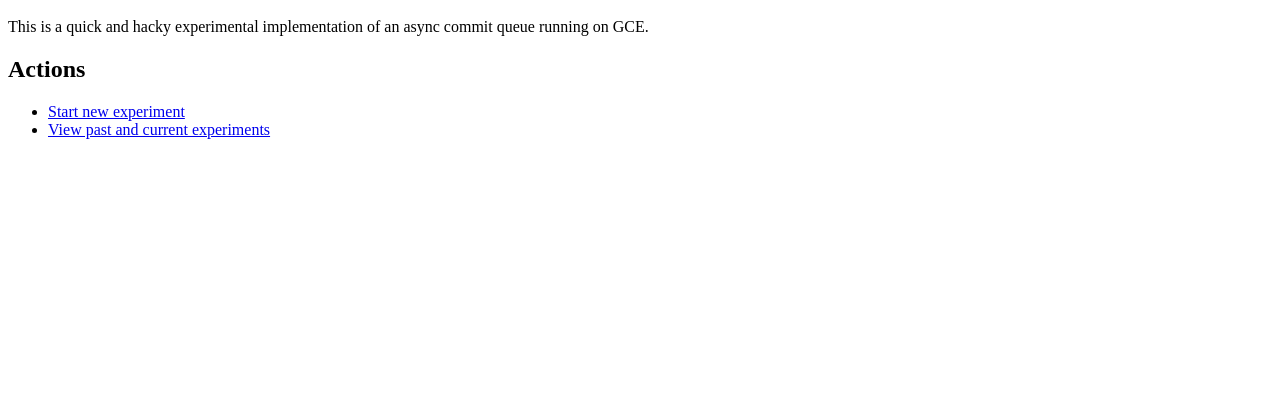
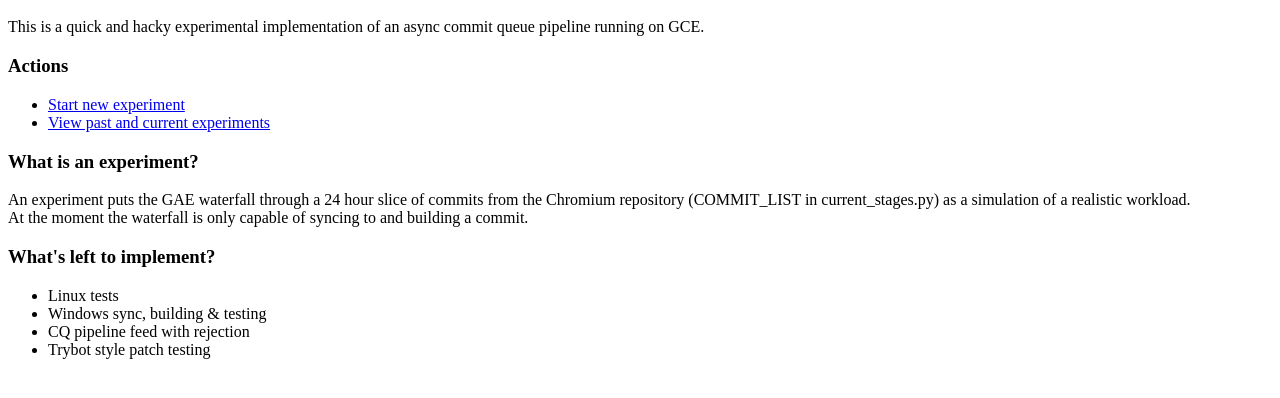
Before and after one commit to mithro/chrome-buildbot-sprint, a website: page appengine/index.html in a window 1280 px wide. Shown: the part 48-446 px from the top of the page. Drawn offline with Linux system fonts and the light colour scheme.

Commit message:
Moar index.html

```diff
--- a/appengine/index.html
+++ b/appengine/index.html
@@ -1,7 +1,21 @@
 <h1>Chrome Buildbot Sprint</h1>
-This is a quick and hacky experimental implementation of an async commit queue running on GCE.<br>
-<h2>Actions</h2>
+This is a quick and hacky experimental implementation of an async commit queue pipeline running on GCE.<br>
+<h3>Actions</h3>
 <ul>
   <li><a href="/start_experiment">Start new experiment</a></li>
   <li><a href="/view_experiments">View past and current experiments</a></li>
 </ul>
+
+<h3>What is an experiment?</h3>
+<p>
+  An experiment puts the GAE waterfall through a 24 hour slice of commits from the Chromium repository (COMMIT_LIST in current_stages.py) as a simulation of a realistic workload.<br>
+  At the moment the waterfall is only capable of syncing to and building a commit.
+</p>
+
+<h3>What's left to implement?</h3>
+<ul>
+  <li>Linux tests</li>
+  <li>Windows sync, building & testing</li>
+  <li>CQ pipeline feed with rejection</li>
+  <li>Trybot style patch testing</li>
+</ul>
```
Also changed, not shown: 1 other file.
